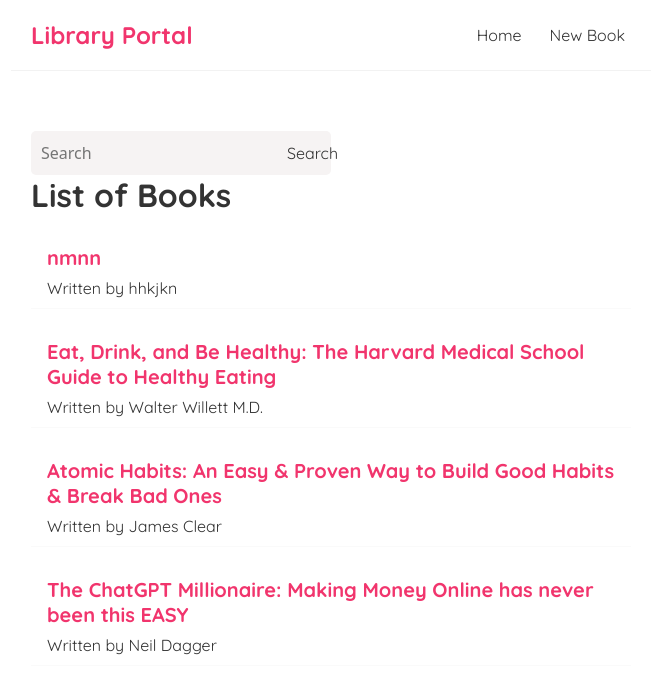
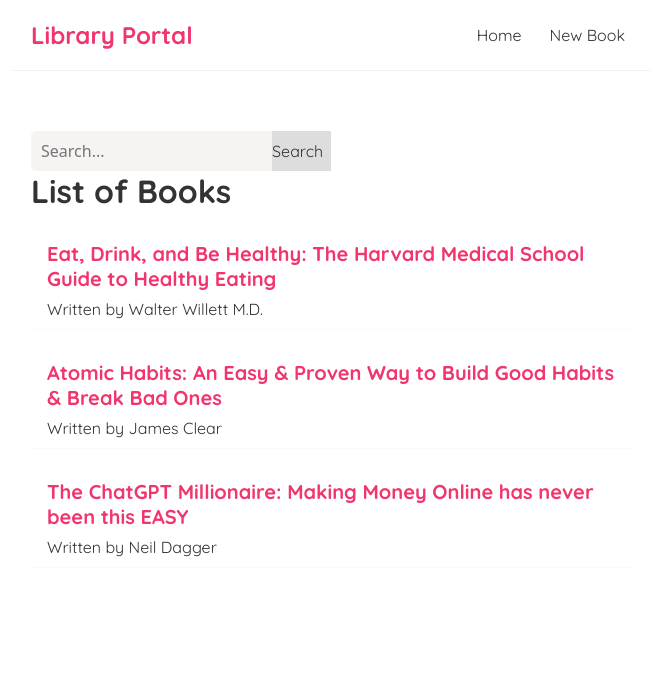
Before and after one commit to Odinahon/Library-Management-CRUD-app, a React (Create React App) app: page / in a window 1280 px wide. Shown: the top 694 px of the page, without its empty margins (309-965 px from the left). Built offline with nearby package versions, Linux system fonts and the light colour scheme; data requests are answered from the project's data file.

Commit message:
Removed unnecessary componenets and edited the search bar input

```diff
--- a/data/db.json
+++ b/data/db.json
@@ -1,11 +1,5 @@
 {
   "books": [
-    {
-      "title": "nmnn",
-      "description": "jhkkbn",
-      "author": "hhkjkn",
-      "id": 1
-    },
     {
       "title": "Eat, Drink, and Be Healthy: The Harvard Medical School Guide to Healthy Eating",
       "description": "In this revised and updated edition of the bestselling Eat, Drink, and Be Healthy, Dr. Walter Willett, for twenty-five years chair of the renowned Department of Nutrition at the Harvard T.H. Chan School of Public Health and Professor of Medicine at Harvard Medical School, draws on cutting-edge research to explain what the USDA guidelines have gotten wrong—and how you can eat right.",
--- a/src/App.js
+++ b/src/App.js
@@ -4,7 +4,6 @@
 import Navbar from "./Navbar";
 import { BrowserRouter as Router, Route, Switch } from "react-router-dom";
 import NotFound from "./NotFound";
-import Edit from "./Edit";
 import EditBook from "./EditBook";
 
 function App() {
@@ -27,9 +26,6 @@
             <Route path="/edit/:id">
               <EditBook></EditBook>
             </Route>
-            <Route path="/edit">
-              <Edit></Edit>
-            </Route>
             <Route path="*">
               <NotFound></NotFound>
             </Route>
--- a/src/BookDetails.js
+++ b/src/BookDetails.js
@@ -5,6 +5,7 @@
 import { useState } from "react";
 
 const BookDetails = () => {
+
   const { id } = useParams();
   const {
     data: book,
--- a/src/BookDetails2.js
+++ /dev/null
@@ -1,25 +0,0 @@
-const BookDetails2 = ({ books, title, handleDelete }) => {
-  return (
-    <div>
-      <h1>Props Practice, reuse Edit Component List</h1>
-      <p>{title}</p>
-      <div>
-        {books.map((book) => (
-          <div className="book-preview" key={book.id}>
-            <h2>{book.title}</h2>
-            <p>{book.author}</p>
-            <button
-              onClick={() => {
-                handleDelete(book.id);
-              }}
-            >
-              delete book
-            </button>
-          </div>
-        ))}
-      </div>
-    </div>
-  );
-};
-
-export default BookDetails2;
--- a/src/Create.js
+++ b/src/Create.js
@@ -8,6 +8,8 @@
   const [author, setAuthor] = useState("");
   const [isPending, setIsPending] = useState(false);
   const history = useHistory();
+
+
   const handleSubmit = (e) => {
     e.preventDefault(); //prevent from refreshing the page when we click the button add book
     const book = { title, description, author };
--- a/src/Edit.js
+++ /dev/null
@@ -1,54 +0,0 @@
-import { useParams } from "react-router-dom";
-import useFetch from "./useFetch";
-import BookDetails from "./BookDetails";
-import { useEffect, useState } from "react";
-import BookDetails2 from "./BookDetails2";
-
-const Edit = () => {
-  //   const name = "mario";
-  const [name, setName] = useState("mario");
-  const [age, setAge] = useState(25);
-  const handleClick = () => {
-    setName("luigi");
-    setAge(30);
-    console.log(name);
-  };
-  const [books, setBooks] = useState(null);
-  const handleDelete = (id) => {
-    const newBooks = books.filter((book) => book.id !== id);
-    setBooks(newBooks);
-  };
-  useEffect(() => {
-    fetch("http://localhost:8000/books")
-      .then((res) => {
-        return res.json();
-      })
-      .then((data) => {
-        // console.log(data);
-        setBooks(data);
-      });
-    console.log("use effect ran");
-  }, []);
-  return (
-    <div className="book-edit">
-      {/* <h1>Edit Book</h1>
-      <p>
-        {name} is {age} years old
-      </p>
-      <button onClick={handleClick}>Click me</button> */}
-      {books && (
-        <BookDetails2
-          books={books}
-          title="List of Books"
-          handleDelete={handleDelete}
-        ></BookDetails2>
-      )}
-      {/* <BookDetails2
-        books={books.filter((book) => book.author === "mario")}
-        title="Mario's book"
-      ></BookDetails2> */}
-    </div>
-  );
-};
-
-export default Edit;
--- a/src/EditBook.js
+++ b/src/EditBook.js
@@ -20,9 +20,19 @@
   }
 
   const [description, setDescription] = useState("");
+
   const [title, setTitle] = useState("");
+
   const [author, setAuthor] = useState("");
+
   //   const [isPending, setIsPending] = useState(false);
+  // {book && <div>
+  //   setDescription(book.description);
+  //   setTitle(book.title);
+  //   setAuthor(book.author);
+  //   console.log(book);
+
+  // </div>}
 
   const [isEdited, setIsEdited] = useState(false);
 
@@ -33,12 +43,6 @@
     if (title === null) {
       setTitle(title);
     }
-    // if (description === "") {
-    //   setDescription(book.description);
-    // }
-    // if (author === "") {
-    //   setAuthor(book.author);
-    // }
     console.log(newBook);
     fetch("http://localhost:8000/books/" + book.id, {
       method: "PUT",
@@ -60,7 +64,8 @@
           <input
             type="text"
             required
-            defaultValue={book.title}
+            // value={book.title}
+             defaultValue={book.title}
             readOnly={false}
             // isEdited={false}
             onChange={(e) => {
--- a/src/Home1.js
+++ /dev/null
@@ -1,54 +0,0 @@
-import { useState } from "react";
-import BookList from "./BookList";
-const Home1 = () => {
-  //   const [name, setName] = useState("mario");
-  //   const handleClick = () => {
-  //     setName("luigi");
-  //   };
-  //state
-  const [books, setBooks] = useState([
-    {
-      title: "Book1",
-      description: "This is the first book",
-      author: "mario",
-      id: 1,
-    },
-    {
-      title: "Book2",
-      description: "This is the second book",
-      author: "mario",
-      id: 2,
-    },
-    {
-      title: "Book3",
-      description: "This is the third book",
-      author: "mario",
-      id: 3,
-    },
-  ]);
-  // updating the state to show data without deleted ones
-  const handleDelete = (id) => {
-    const newBooks = books.filter((book) => book.id !== id);
-    setBooks(newBooks);
-  };
-  return (
-    <div className="home">
-      {/* <h2>Homepage</h2>
-      <p>{name}</p>
-      <button onClick={handleClick}>Click Me!</button> */}
-      {/* {books.map((book) => (
-        <div className="book-preview" key={book.id}>
-          <h2>{book.title}</h2>
-          <p>Written by {book.author}</p>
-        </div>
-      ))} */}
-      <BookList
-        books={books.filter((book) => book.author === "mario")}
-        title="Mario's books"
-        handleDelete={handleDelete}
-      ></BookList>
-    </div>
-  );
-};
-
-export default Home1;
--- a/src/SearchBar.js
+++ b/src/SearchBar.js
@@ -1,10 +1,9 @@
 import { useState } from "react";
-import Home1 from "./Home1";
 const SearchBar = ({ books }) => {
   const [author, setAuthor] = useState("");
 
+
   function filterBooks(books) {
-    console.log("filterBooks function is listening");
     let newBooks = books.filter((book) => book.author === author);
     console.log(newBooks);
     return (
@@ -22,7 +21,7 @@
     e.preventDefault();
     console.log("Search component is listening");
     console.log(author);
-    console.log(books);
+    console.log("after Search button pressed "+books);
     return filterBooks(books);
   };
   return (
@@ -32,18 +31,11 @@
           type="search"
           id="query"
           name="q"
-          placeholder="Search"
+          placeholder="Search..."
           value={author}
           onChange={(e) => setAuthor(e.target.value)}
         ></input>
         <button>Search</button>
-        {/* <svg viewBox="0 0 1024 1024">
-            <path
-              className="path1"
-              d="M848.471 928l-263.059-263.059c-48.941 36.706-110.118 55.059-177.412 55.059-171.294 0-312-140.706-312-312s140.706-312 312-312c171.294 0 312 140.706 312 312 0 67.294-24.471 128.471-55.059 177.412l263.059 263.059-79.529 79.529zM189.623 408.078c0 121.364 97.091 218.455 218.455 218.455s218.455-97.091 218.455-218.455c0-121.364-103.159-218.455-218.455-218.455-121.364 0-218.455 97.091-218.455 218.455z"
-            ></path>
-          </svg> */}
-        {/* </button> */}
       </form>
     </div>
   );
--- a/src/index.css
+++ b/src/index.css
@@ -42,7 +42,7 @@
 .search-bar form {
   background-color: #f6f3f3;
   width: 300px;
-  height: 44px;
+  height: 40px;
   border-radius: 5px;
   display: flex;
   flex-direction: row;
@@ -54,22 +54,26 @@
   color: #121111;
   height: 100%;
   width: 100%;
+
   padding: 6px 10px;
+
 }
 .search-bar button {
   all: unset;
   cursor: pointer;
-  width: 44px;
-  height: 44px;
+  width: 80px;
+  height: 40px;
+  background-color: #ddd;
+
 }
 
-.search-bar svg {
+/* .search-bar svg {
   color: #e6dcdc;
   fill: currentColor;
   width: 24px;
   height: 24px;
   padding: 10px;
-}
+} */
 .content {
   max-width: 600px;
   margin: 40px auto;
```
Also changed, not shown: package.json (+7 -1 lines), 1 other file (tests, documents, lock files or other folders).
